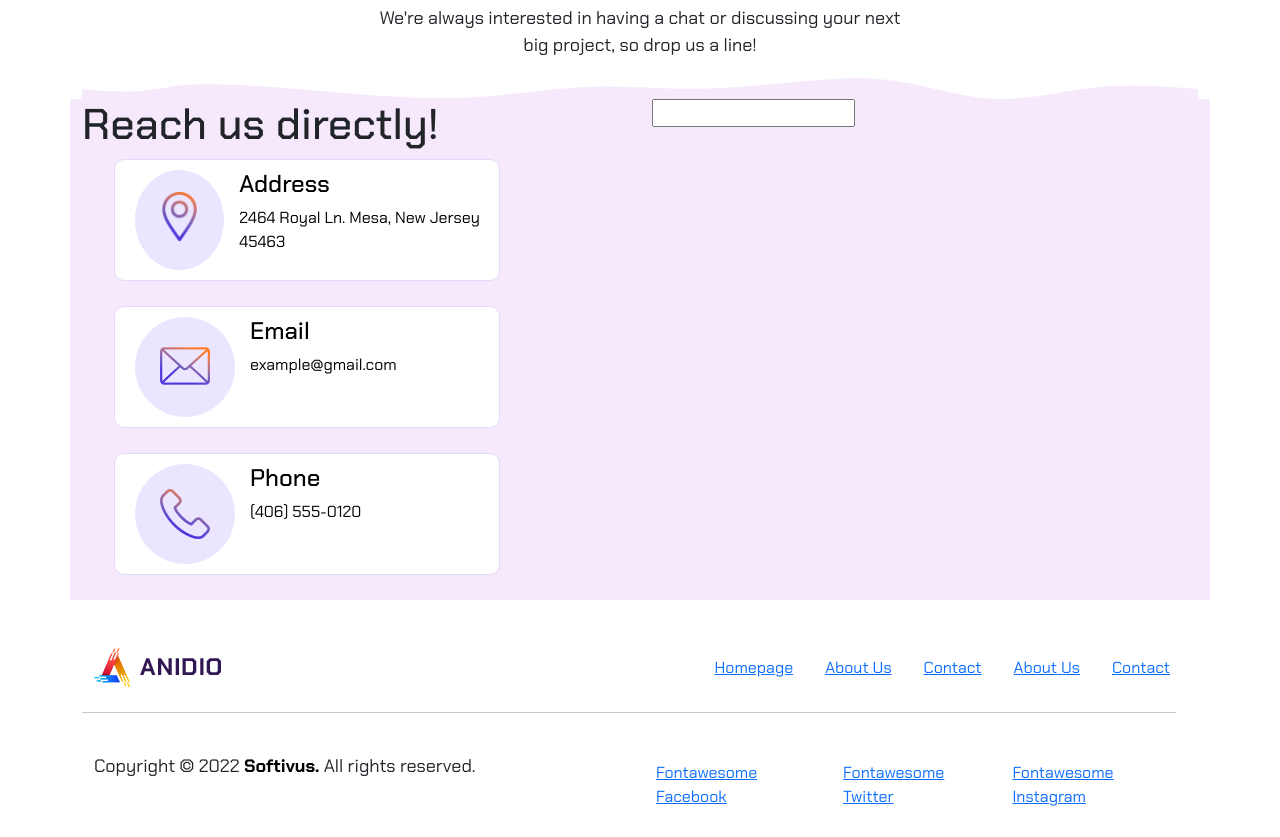
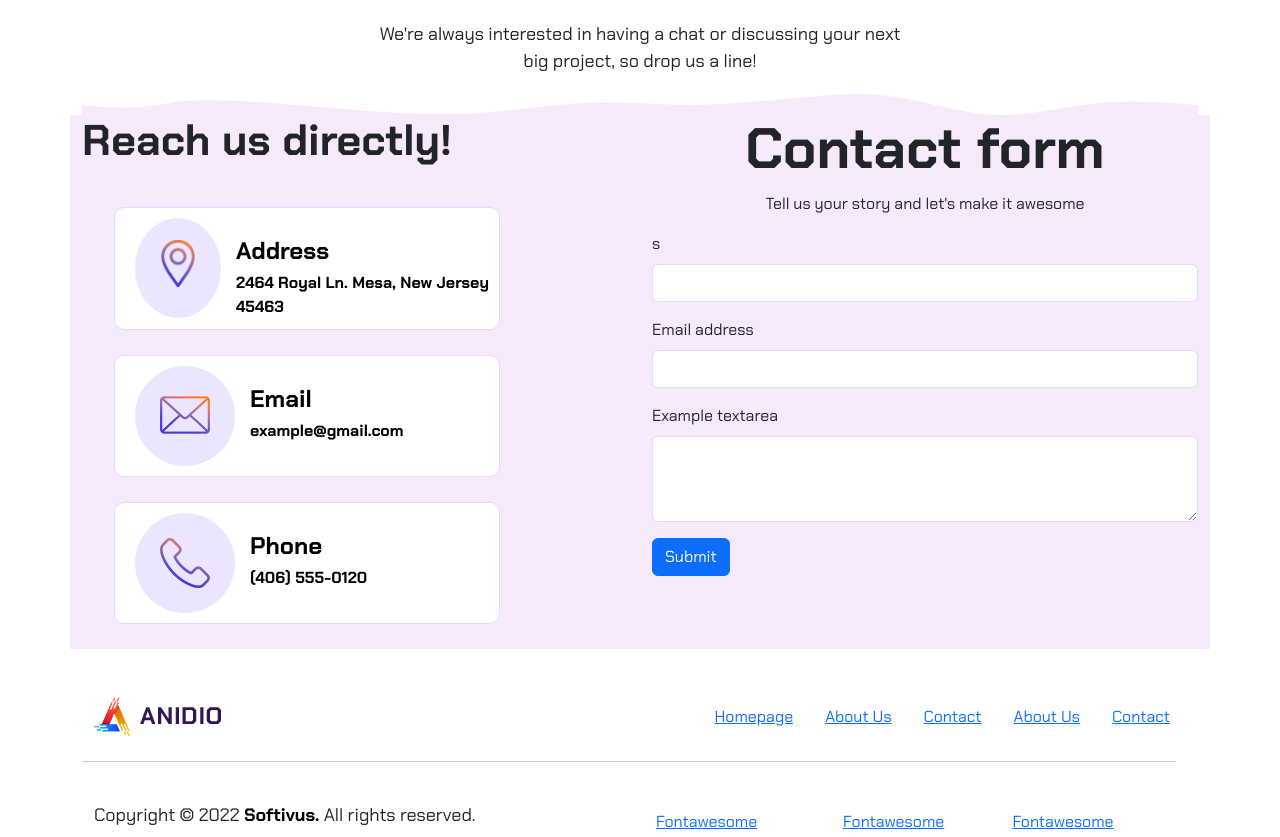
Before and after one commit to alessandro-barate/proj-html-vuejs, a Vue app: page /contact in a window 1280 px wide. Shown: the part 648-1485 px from the top of the page. Built offline with nearby package versions, Linux system fonts and the light colour scheme.

Commit message:
[UPD] Styling form

```diff
--- a/src/pages/AppContactPage.vue
+++ b/src/pages/AppContactPage.vue
@@ -37,7 +37,7 @@ export default {
   <div class="container form-contacts">
     <img class="bg-lightpink" src="../../public/img/footer/shape-top.png" alt="">
     <div class="row bg-lightpink">
-      <div class="col-6">
+      <div class="col-6 left-side">
         <h3>Reach us directly!</h3>
         <ul>
           <li class="d-flex">
@@ -68,9 +68,33 @@ export default {
       </div>
 
       <div class="col-6">
-        <form action="">
-          <input type="text">
-        </form>
+
+        <div class="form-container">
+
+          <div class="text-center">
+            <h2>Contact form</h2>
+            <p>Tell us your story and let's make it awesome</p>
+          </div>
+
+          <form>
+            <div class="mb-3">
+              <label for="exampleInputText1" class="form-label">s</label>
+              <input type="text" class="form-control" id="exampleInputText1">
+            </div>
+
+            <div class="mb-3">
+              <label for="exampleInputEmail1" class="form-label">Email address</label>
+              <input type="email" class="form-control" id="exampleInputEmail1" aria-describedby="emailHelp">
+            </div>
+
+            <div class="mb-3">
+              <label for="exampleFormControlTextarea1" class="form-label">Example textarea</label>
+              <textarea class="form-control" id="exampleFormControlTextarea1" rows="3"></textarea>
+            </div>
+
+            <button type="submit" class="btn btn-primary">Submit</button>
+          </form>
+        </div>
       </div>
     </div>
   </div>
@@ -98,10 +122,15 @@ h2 {
 
 h3 {
   font-size: 43px;
+  font-weight: bold;
+  margin-bottom: 40px;
 }
 
 h5 {
   font-size: 24px;
+  padding-top: 20px;
+  line-height: 25px;
+  font-weight: bold;
 }
 
 .col-6 ul {
@@ -157,4 +186,8 @@ ul li {
   width: 40%;
 }
 
+.left-side {
+  font-weight: bold;
+}
+
 </style>
```
